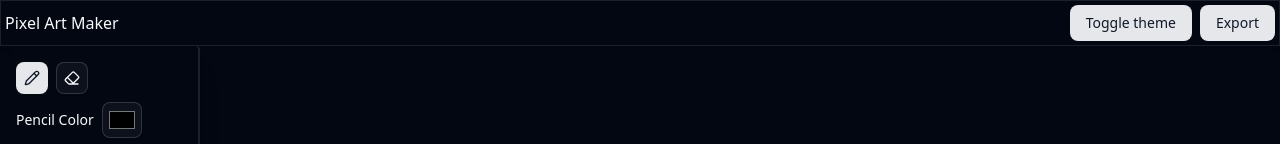
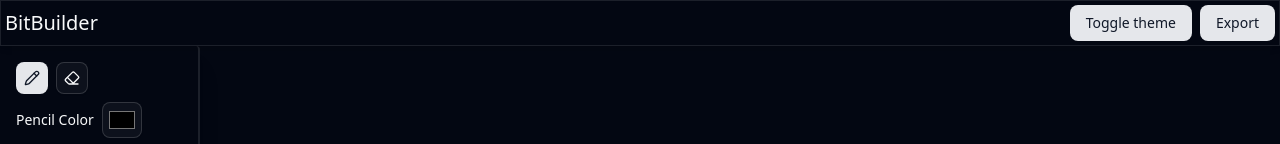
Before and after one commit to seangerrykelly/pixel-art-maker, a React (Vite) app: page / in a window 1280 px wide. Shown: the top 144 px of the page. Built offline with nearby package versions, Linux system fonts and the light colour scheme.

Commit message:
chore: change name to BitBuilder

```diff
--- a/index.html
+++ b/index.html
@@ -4,7 +4,7 @@
     <meta charset="UTF-8" />
     <link rel="icon" type="image/svg+xml" href="/vite.svg" />
     <meta name="viewport" content="width=device-width, initial-scale=1.0" />
-    <title>pixel-art-maker</title>
+    <title>BitBuilder</title>
   </head>
   <body>
     <div id="root"></div>
--- a/src/components/Header.tsx
+++ b/src/components/Header.tsx
@@ -15,7 +15,7 @@ export const Header = () => {
 
     return (
         <div className="p-1 shadow-md w-full flex items-center justify-between border">
-            <h1>Pixel Art Maker</h1>
+            <h1 className="text-xl">BitBuilder</h1>
             <div className="flex gap-2">
                 <Button onClick={toggleTheme}>Toggle theme</Button>
                 <ExportImage />
```
